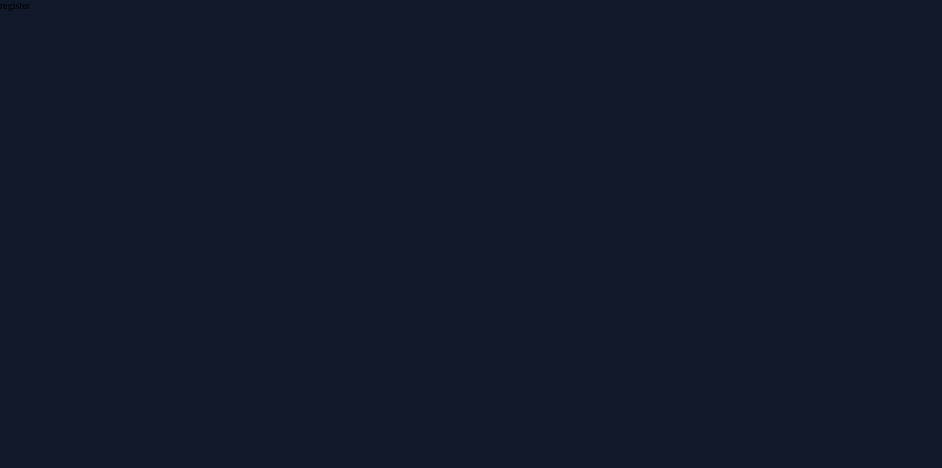
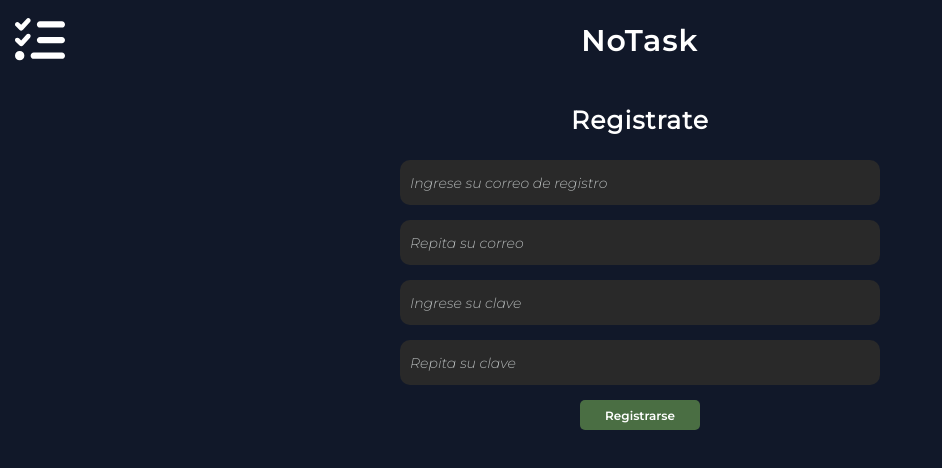
Before and after one commit to ricardo-bohorquez/tiny-task-app, a React (Vite) app: page /tiny-task-app/register in a window 1280 px wide. Shown: the top 468 px of the page, without its empty margins (0-942 px from the left). Built offline with nearby package versions, Linux system fonts and the light colour scheme.

Commit message:
Adding functionalities

```diff
--- a/src/App.jsx
+++ b/src/App.jsx
@@ -3,11 +3,14 @@ import { Home } from "./routes/Home";
 import { Login } from "./routes/Login";
 import { Register } from "./routes/Register";
 import { Dashboard } from "./routes/Dashboard";
-import { AuthContext, AuthProvider } from "./context/AuthContext";
+import { AuthProvider } from "./context/AuthContext";
+import { Header } from "./components/Header";
+
 
 function App() {
   return (
     <AuthProvider>
+      <Header/>
       <Routes>
         <Route path="/tiny-task-app/" element={<Home />} />
         <Route path="/tiny-task-app/login" element={<Login />} />
--- /dev/null
+++ b/src/components/Header.jsx
@@ -0,0 +1,15 @@
+import icon from '../icons/list-check-solid-light.svg'
+import { Link } from 'react-router-dom'
+
+export function Header (params) {
+  return (
+    <header className='app-header'>
+      <img src={icon} />
+      <h1>NoTask</h1>
+      {/* <Link to={"/tiny-task-app/login"} style={{ fontSize: "20px" }}>
+        Login
+      </Link> */}
+      <div></div>
+    </header>
+  )
+}
--- a/src/context/AuthContext.jsx
+++ b/src/context/AuthContext.jsx
@@ -1,4 +1,4 @@
-import { createContext, useContext } from "react";
+import { createContext, useContext, useState } from "react";
 
 export const AuthContext = createContext();
 
@@ -8,10 +8,12 @@ export const useAuth = () => {
 };
 
 export function AuthProvider({ children }) {
-  const user = {
-    login: false,
-  };
+  const [userLogin, setUserLogin] = useState({
+    state: false,
+  });
   return (
-    <AuthContext.Provider value={{ user }}>{children}</AuthContext.Provider>
+    <AuthContext.Provider value={{ userLogin, setUserLogin }}>
+      {children}
+    </AuthContext.Provider>
   );
 }
--- a/src/routes/Home.jsx
+++ b/src/routes/Home.jsx
@@ -1,9 +1,16 @@
-import icon from "../icons/list-check-solid-light.svg";
+import { useAuth } from "../context/AuthContext";
+
 export function Home() {
+  const { userLogin } = useAuth();
+  console.log(userLogin);
   return (
-    <header>
-      <img src={icon} />
-      <h1>NoTask</h1>
-    </header>
+    <main className="main-home">
+      <section className="m-h_section" style={{ color: "red" }}>
+        label 1
+      </section>
+      <section className="m-h_section" style={{ color: "white" }}>
+        label 2
+      </section>
+    </main>
   );
 }
--- a/src/routes/Login.jsx
+++ b/src/routes/Login.jsx
@@ -1,3 +1,14 @@
-export function Login(params) {
-    return <div>Login</div>
+export function Login () {
+  return (
+    <main>
+      <section className='title-login-register'>
+        <h2 style={{ height: 'fit-content', margin: 'auto' }}>Inicia sesión</h2>
+      </section>
+      <form action='' className='login-form'>
+        <input type='text' placeholder='Correo electrónico' />
+        <input type='password' name='' id='' placeholder='Contraseña' />
+        <button>Ingresar</button>
+      </form>
+    </main>
+  )
 }
--- a/src/routes/Register.jsx
+++ b/src/routes/Register.jsx
@@ -1,3 +1,49 @@
-export function Register(params) {
-    return <div>register</div>
+import { useState } from 'react'
+
+export function Register () {
+  const [user, setUser] = useState({
+    email: '',
+    confirmEmail: '',
+    password: '',
+    confirmPasword: ''
+  })
+
+  function handleRegisterData ({ target: { name, value } }) {
+    setUser({ ...user, [name]: value })
+  }
+
+  return (
+    <main>
+      <section className='title-login-register'>
+        <h2 style={{ height: 'fit-content', margin: 'auto' }}>Registrate</h2>
+      </section>
+      <form action='' className='register-form'>
+        <input
+          type='email'
+          name='email'
+          placeholder='Ingrese su correo de registro '
+          onChange={handleRegisterData}
+        />
+        <input
+          type='email'
+          name='confirmEmail'
+          placeholder='Repita su correo'
+          onChange={handleRegisterData}
+        />
+        <input
+          type='password'
+          name='password'
+          placeholder='Ingrese su clave'
+          onChange={handleRegisterData}
+        />
+        <input
+          type='password'
+          name='confirmPasword'
+          placeholder='Repita su clave'
+          onChange={handleRegisterData}
+        />
+        <button>Registrarse</button>
+      </form>
+    </main>
+  )
 }
--- a/src/styles/index.css
+++ b/src/styles/index.css
@@ -58,6 +58,27 @@ body {
   margin: 3.5rem 0;
 }
 
+.app-header {
+  display: flex;
+  justify-content: space-between;
+  align-items: center;
+  padding: 1.5rem;
+}
+
+.app-header img {
+  width: 5rem;
+}
+
+.app-header h1 {
+  margin: 0;
+  height: fit-content;
+}
+
+.app-header div {
+  width: 5rem;
+  height: 5rem;
+}
+
 .task-section {
   display: flex;
   flex-direction: column;
@@ -68,6 +89,8 @@ body {
   padding: 1.5rem;
 }
 
+.register-form,
+.login-form,
 .task-form {
   display: flex;
   flex-direction: column;
@@ -76,8 +99,11 @@ body {
   width: 95%;
   max-width: 102.4rem;
   height: auto;
+  margin: auto;
 }
 
+.register-form input,
+.login-form input,
 .task-form input,
 .task-form textarea {
   width: 90%;
@@ -92,8 +118,17 @@ body {
   background-color: var(--gr);
 }
 
+.register-form input,
+.login-form input,
 .task-form input {
   height: 2.5rem;
+}
+
+.register-form input,
+.login-form input {
+  min-width: 25rem;
+  width: 60%;
+  max-width: 46rem;
 }
 
 .task-form textarea {
@@ -101,6 +136,8 @@ body {
   resize: none;
 }
 
+.register-form input::placeholder,
+.login-form input::placeholder,
 .task-form input::placeholder,
 .task-form textarea::placeholder {
   font-family: var(--lt-it);
@@ -108,6 +145,8 @@ body {
   color: var(--grl);
 }
 
+.register-form button,
+.login-form button,
 .task-form button {
   font-family: var(--smb);
   font-size: var(--bt-fsz);
@@ -154,16 +193,16 @@ body {
   padding: 0;
 }
 
-.list > li > div {
+.list>li>div {
   display: flex;
 }
 
-.list > li > div > h4 {
+.list>li>div>h4 {
   width: fit-content;
   margin: 0 0 0.5rem 0;
 }
 
-.list > li > div > img {
+.list>li>div>img {
   width: 1.7rem;
   height: 2.5rem;
   margin: 0 0 0 0.5rem;
@@ -373,17 +412,27 @@ li span {
   cursor: pointer;
 }
 
+.title-login-register {
+  height: 6rem;
+  display: flex;
+  justify-content: center;
+  align-items: center;
+  margin: 1rem 0;
+}
+
 @media screen and (max-width: 780px) {
   li:not(li:last-child span) {
     justify-content: space-around;
     height: 9rem;
   }
+
   .buttons-container {
     display: flex;
     justify-content: center;
     gap: 1rem;
     margin: 0 auto;
   }
+
   .buttons-container button,
   .selection-container button,
   .modal-task-description button {
@@ -392,7 +441,8 @@ li span {
     width: 25%;
     max-width: 12rem;
   }
-  .buttons-container button:only-child{
+
+  .buttons-container button:only-child {
     min-width: 13rem;
   }
 }
@@ -401,32 +451,41 @@ li span {
   h1 {
     font-size: var(--h2-fsz);
   }
+
   h2 {
     font-size: var(--h3-fsz);
   }
+
   h3 {
     font-size: var(--p-desc-fsz);
   }
+
   h4 {
     font-size: var(--p-inter-fsz);
   }
+
   h4 img {
     margin: 0 0 0 1rem;
   }
+
   .modal-content h3 {
     font-size: var(--h4-fsz);
   }
+
   .modal-content label {
     font-size: var(--p-inter-fsz);
   }
+
   .modal-task-description p,
   .modal-task-description label {
     font-size: var(--bt-fsz);
     letter-spacing: 0;
   }
+
   .modal-task-description h4 {
     font-size: var(--p-fsz);
   }
+
   .task-form input,
   .task-form textarea,
   .task-form input::placeholder,
@@ -445,9 +504,11 @@ li span {
   .task-list {
     flex-wrap: wrap;
   }
+
   li:not(li:last-child span) {
     height: 7.5rem;
   }
+
   .pending-task,
   .done-task {
     width: 100%;
```
Also changed, not shown: src/components/Footer.jsx (added), src/icons/list-check-solid-light.svg.
